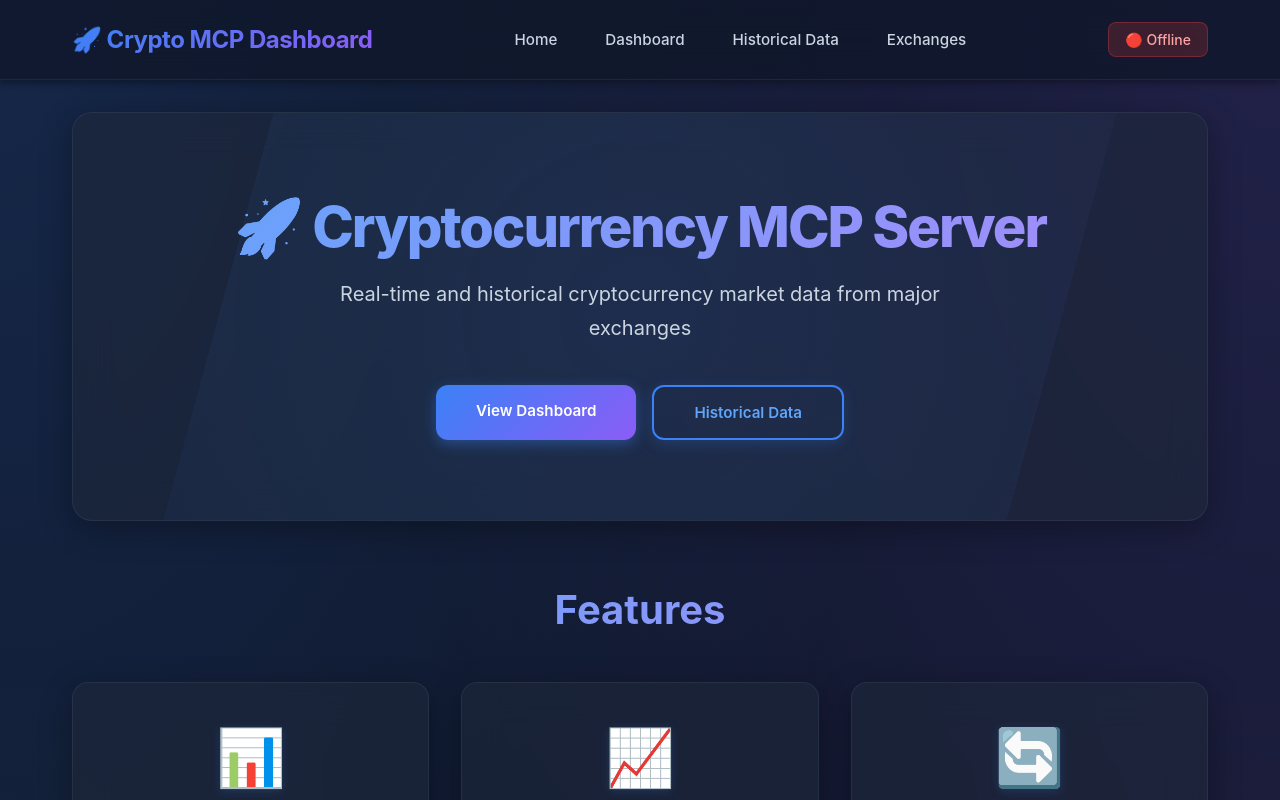
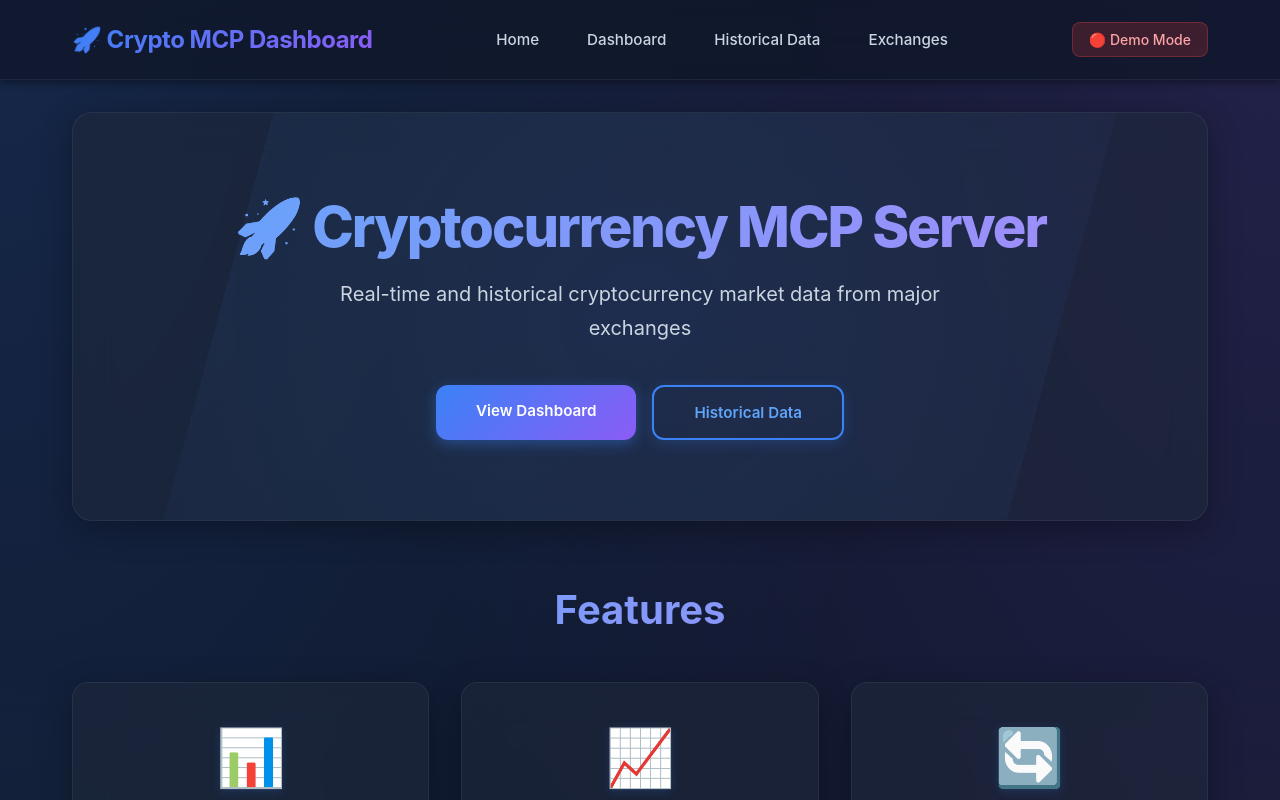
Before and after one commit to Yash5247/HarshNidhi-Ventures, a React (Create React App) app in the folder frontend/: page / in a window 1280 px wide. Shown: the top 800 px of the page. Built offline with nearby package versions, Linux system fonts and the light colour scheme; no server answers.

Commit message:
Fix health check and update status indicator to show Demo Mode instead of Offline

```diff
--- a/frontend/src/App.js
+++ b/frontend/src/App.js
@@ -13,12 +13,19 @@ function App() {
 
   useEffect(() => {
     const checkHealth = async () => {
+      // Skip health check if using localhost (development) or if API URL is not set
+      if (API_BASE_URL.includes('localhost') || !API_BASE_URL || API_BASE_URL === 'http://localhost:8000') {
+        setHealthStatus('offline');
+        return;
+      }
+
       try {
         const controller = new AbortController();
-        const timeoutId = setTimeout(() => controller.abort(), 2000);
+        const timeoutId = setTimeout(() => controller.abort(), 3000);
 
         const res = await fetch(`${API_BASE_URL}/health`, {
-          signal: controller.signal
+          signal: controller.signal,
+          mode: 'cors'
         });
         clearTimeout(timeoutId);
 
@@ -29,11 +36,17 @@ function App() {
           setHealthStatus('offline');
         }
       } catch (error) {
+        // Silently fail - offline is expected if backend is not deployed
         setHealthStatus('offline');
       }
     };
 
     checkHealth();
+
+    // Optionally check health periodically
+    const interval = setInterval(checkHealth, 30000); // Check every 30 seconds
+
+    return () => clearInterval(interval);
   }, []);
 
   return (
@@ -50,8 +63,8 @@ function App() {
               <Link to="/historical">Historical Data</Link>
               <Link to="/exchanges">Exchanges</Link>
             </div>
-            <div className={`status-indicator ${healthStatus}`}>
-              {healthStatus === 'online' ? '🟢 Online' : '🔴 Offline'}
+            <div className={`status-indicator ${healthStatus}`} title={healthStatus === 'online' ? 'Backend connected' : 'Backend not connected - using demo mode'}>
+              {healthStatus === 'online' ? '🟢 Online' : '🔴 Demo Mode'}
             </div>
           </div>
         </nav>
```
